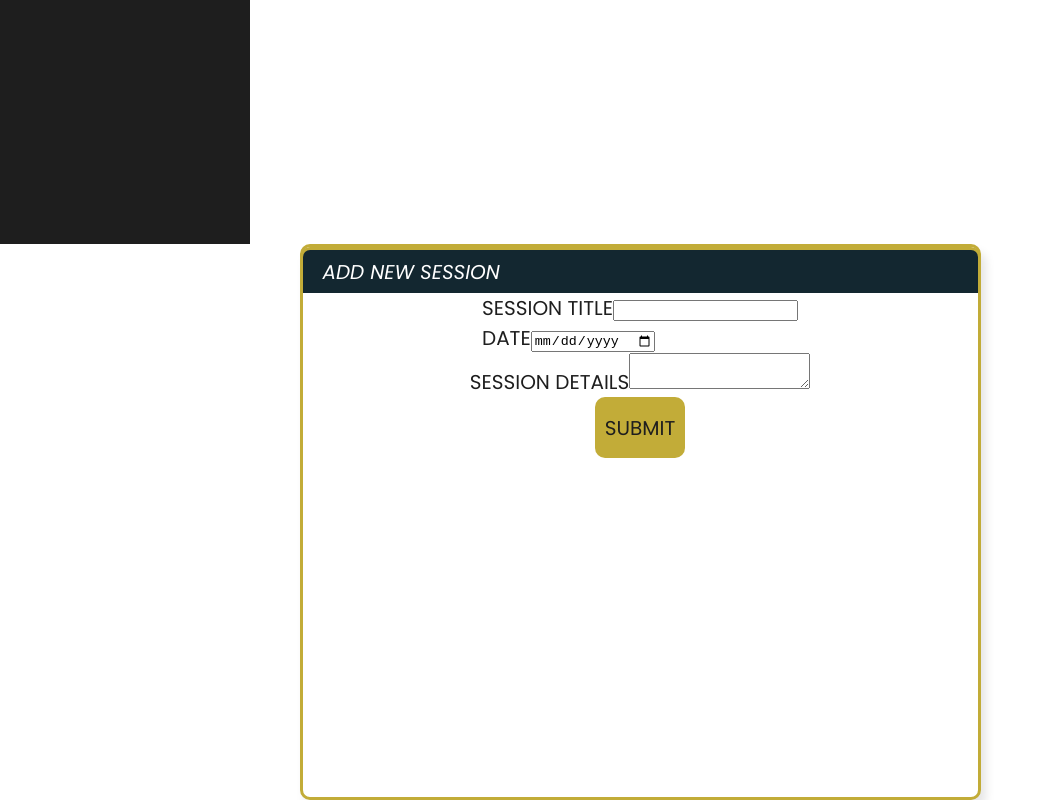
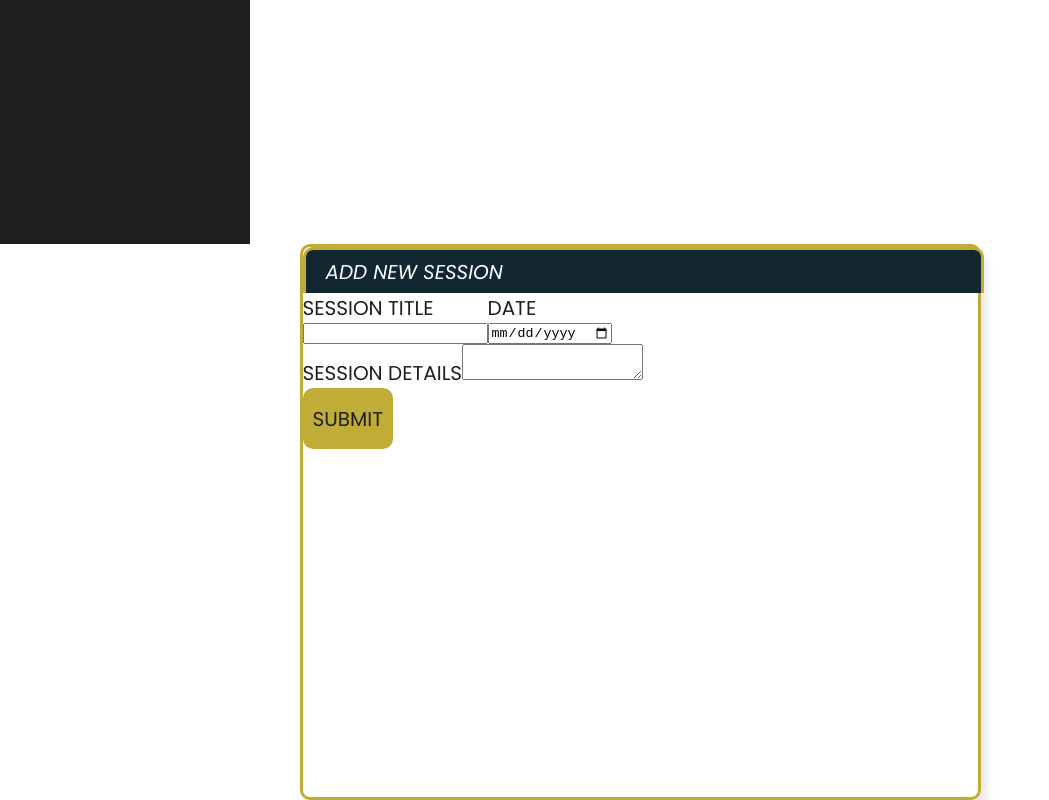
Before and after one commit to alliebourden/fableforge, a React (Vite) app: page /session-editor in a window 1280 px wide. Shown: the part 781-1581 px from the top of the page, without its empty margins (0-1049 px from the left). Built offline with nearby package versions, Linux system fonts and the light colour scheme.

Commit message:
style - top-section, session-title, session-date flex column

```diff
--- a/src/App.css
+++ b/src/App.css
@@ -96,7 +96,6 @@ button {
   margin: 0 auto;
   display: flex;
   flex-direction: column;
-  align-items: center;
   text-transform: uppercase;
   border-radius: 10px;
   border: 3px solid #c2ac38;
@@ -111,6 +110,8 @@ button {
 }
 
 .add-new-session {
+  display: flex;
+  flex-direction: column;
   width: 675px;
   height: 43px;
   border-radius: 10px 10px 0px 0px;
@@ -129,6 +130,21 @@ button {
   margin: 7px 0 0 20px;
 }
 
+.top-section {
+  max-width: 675px;
+  display: flex;
+}
+
+.session-title {
+  display: flex;
+  flex-direction: column;
+}
+
+.session-date {
+  display: flex;
+  flex-direction: column;
+}
+
 * {
   margin: 0;
 }
```
